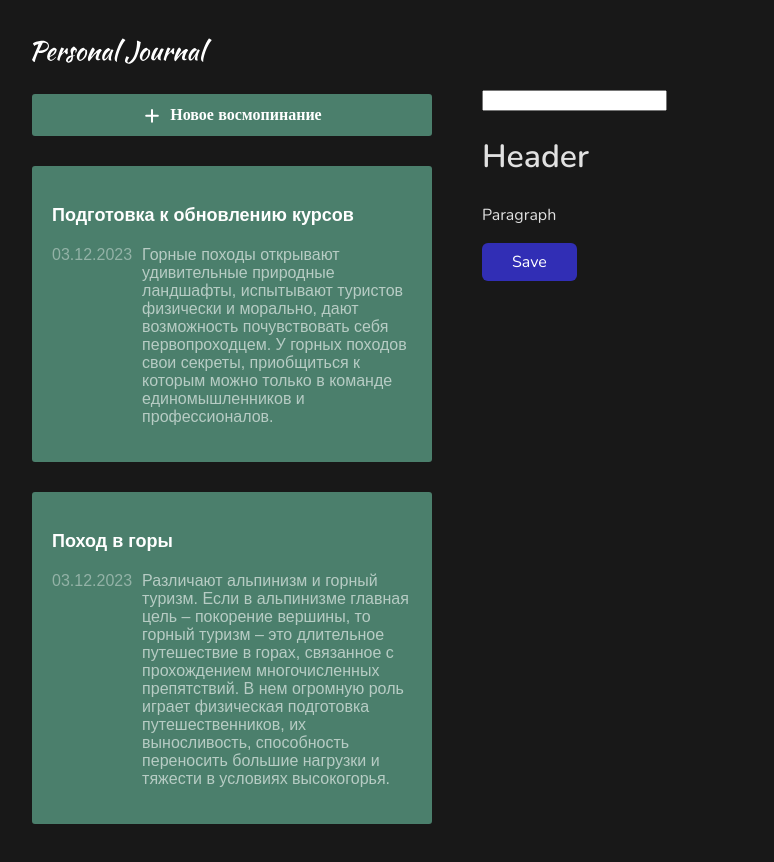
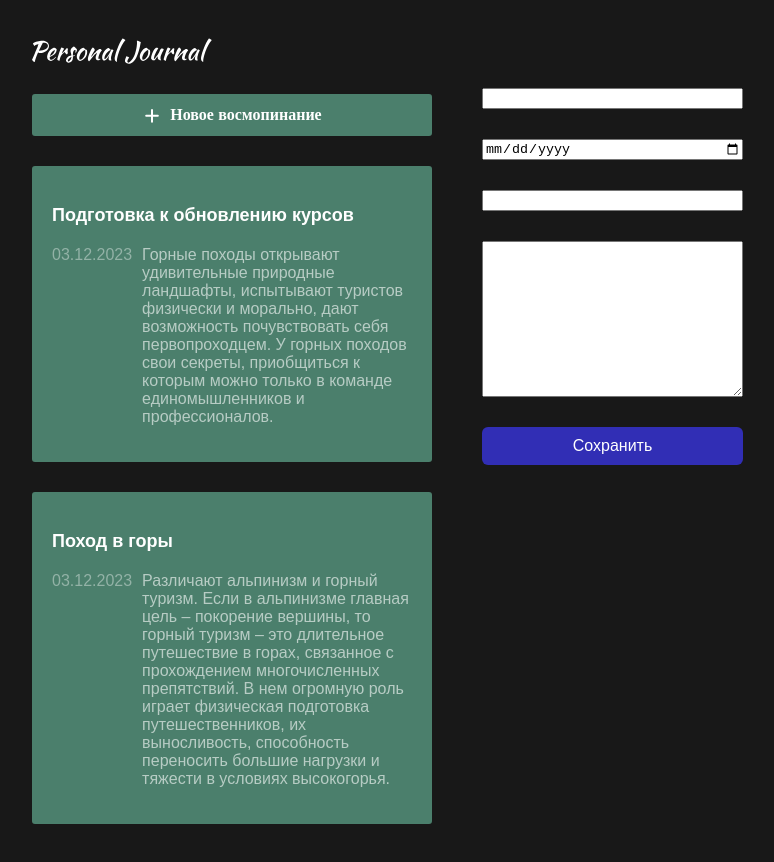
Before and after one commit to Khausta/react, a React (Vite) app: page / in a window 1280 px wide. Shown: the whole page, without its empty margins (6-780 px from the left). Built offline with nearby package versions, Linux system fonts and the light colour scheme.

Commit message:
Form sending

```diff
--- a/src/App.jsx
+++ b/src/App.jsx
@@ -1,5 +1,4 @@
 import './App.css';
-import Button from './components/Button/Button';
 import CardButton from './components/CardButton/CardButton';
 import JournalItem from './components/JournalItem/JournalItem';
 import LeftPanel from './layouts/LeftPanel/LeftPanel';
@@ -7,7 +6,7 @@
 import JournalList from './components/JournalList/JournalList';
 import Header from './components/Header/Header';
 import Body from './layouts/Body/Body';
-import { useState } from 'react';
+import JournalForm from './components/JournalForm/JournalForm';
 
 function App() {
 
@@ -23,13 +22,6 @@
 			date: new Date()
 		}
 	];
-
-	const [inputData, setInputData] = useState('');
-
-	function inputChange(event) {
-		console.log(event.target.value);
-		setInputData(event.target.value);
-	}
 
 	return (
 		<div className='app'>
@@ -55,10 +47,7 @@
 				</JournalList>
 			</LeftPanel>
 			<Body>
-				<input type='text' value={inputData} onChange={inputChange}/>
-				<h1>Header</h1>
-				<p>Paragraph</p>
-				<Button/>
+				<JournalForm/>
 			</Body>
 		</div>
 	);
--- a/src/components/Button/Button.jsx
+++ b/src/components/Button/Button.jsx
@@ -1,18 +1,10 @@
 import './Button.css';
-import { useState } from 'react';
 
-function Button() {
-	const [text, setText] = useState('Save');
-	console.log('Rerender');
-	const clicked = () => {
-		setText('Close');
-		setText(t => t + '!');
-		console.log('Hello!');
-		console.log(text);
-	};
+function Button( {text} ) {
+
 
 	return (
-		<button onClick={clicked} className='button accent'>{text}</button>
+		<button  className='button accent'>{text}</button>
 	);
 }
 
--- /dev/null
+++ b/src/components/JournalForm/JournalForm.css
@@ -0,0 +1,6 @@
+.journal-form {
+    display: flex;
+    flex-direction: column;
+    gap: 30px;
+
+}
--- /dev/null
+++ b/src/components/JournalForm/JournalForm.jsx
@@ -0,0 +1,33 @@
+import './JournalForm.css';
+import { useState } from 'react';
+import Button from '../Button/Button';
+
+
+function JournalForm() {
+
+	const [inputData, setInputData] = useState('');
+
+	function inputChange(event) {
+		console.log(event.target.value);
+		setInputData(event.target.value);
+	}
+
+	const addJournalItem = (e) => {
+		e.preventDefault();
+		const formData = new FormData(e.target);
+		const formProps = Object.fromEntries(formData);
+		console.log(formProps);
+	};
+
+	return (
+		<form className="journal-form" onSubmit={addJournalItem}>
+			<input type='text' name="tite" />
+			<input type='date' name="date" />
+			<input type='text' name="tag" value={inputData} onChange={inputChange} />
+			<textarea name="post" id="" cols="30" rows="10"></textarea>
+			<Button text="Сохранить"/>
+		</form>
+	);
+}
+
+export default JournalForm;
```
Also changed, not shown: src/components/ButtonCount/ButtonCount.jsx (deleted, +0 -17 lines), src/components/ButtonCount/ButtonCount.css (deleted).
